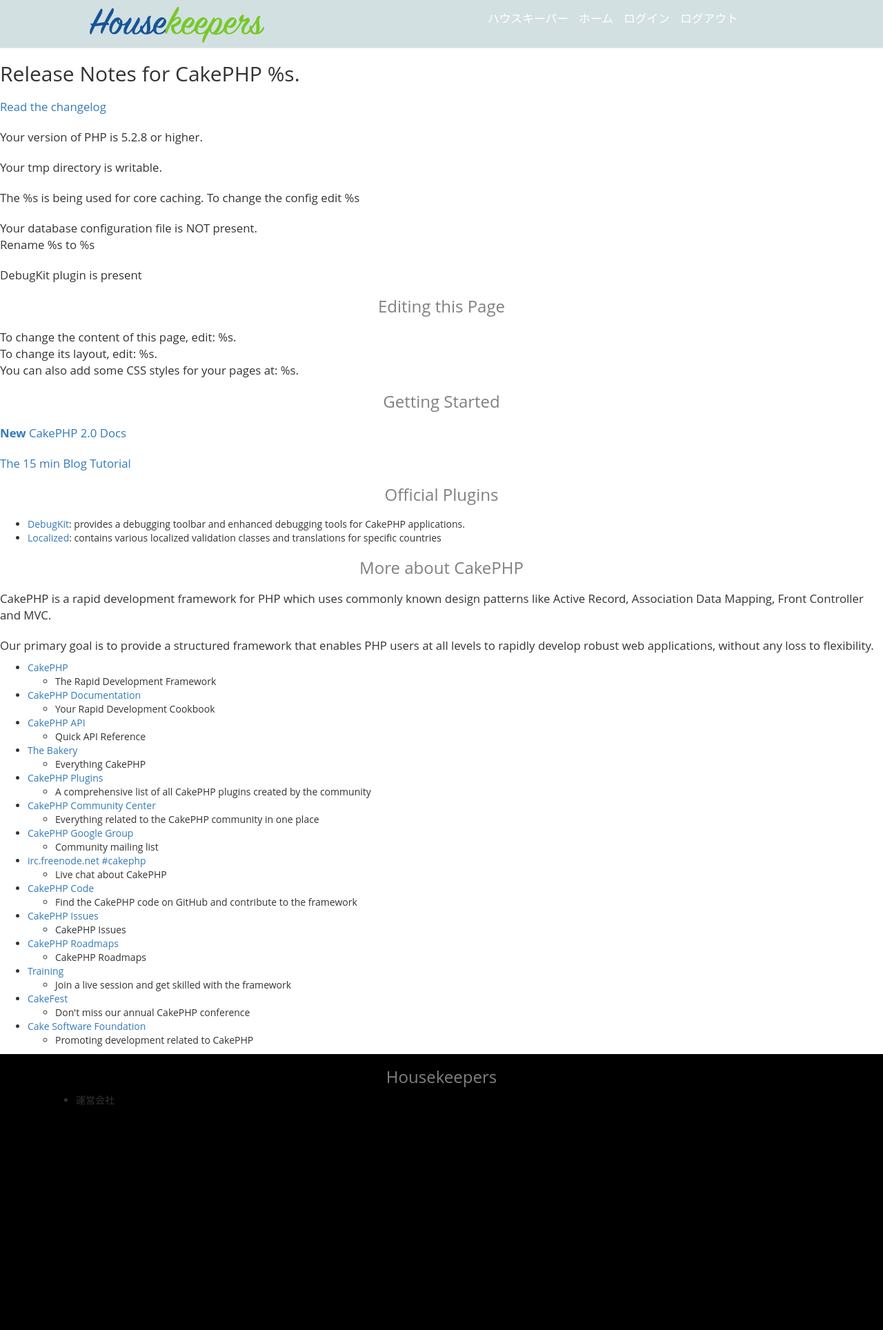
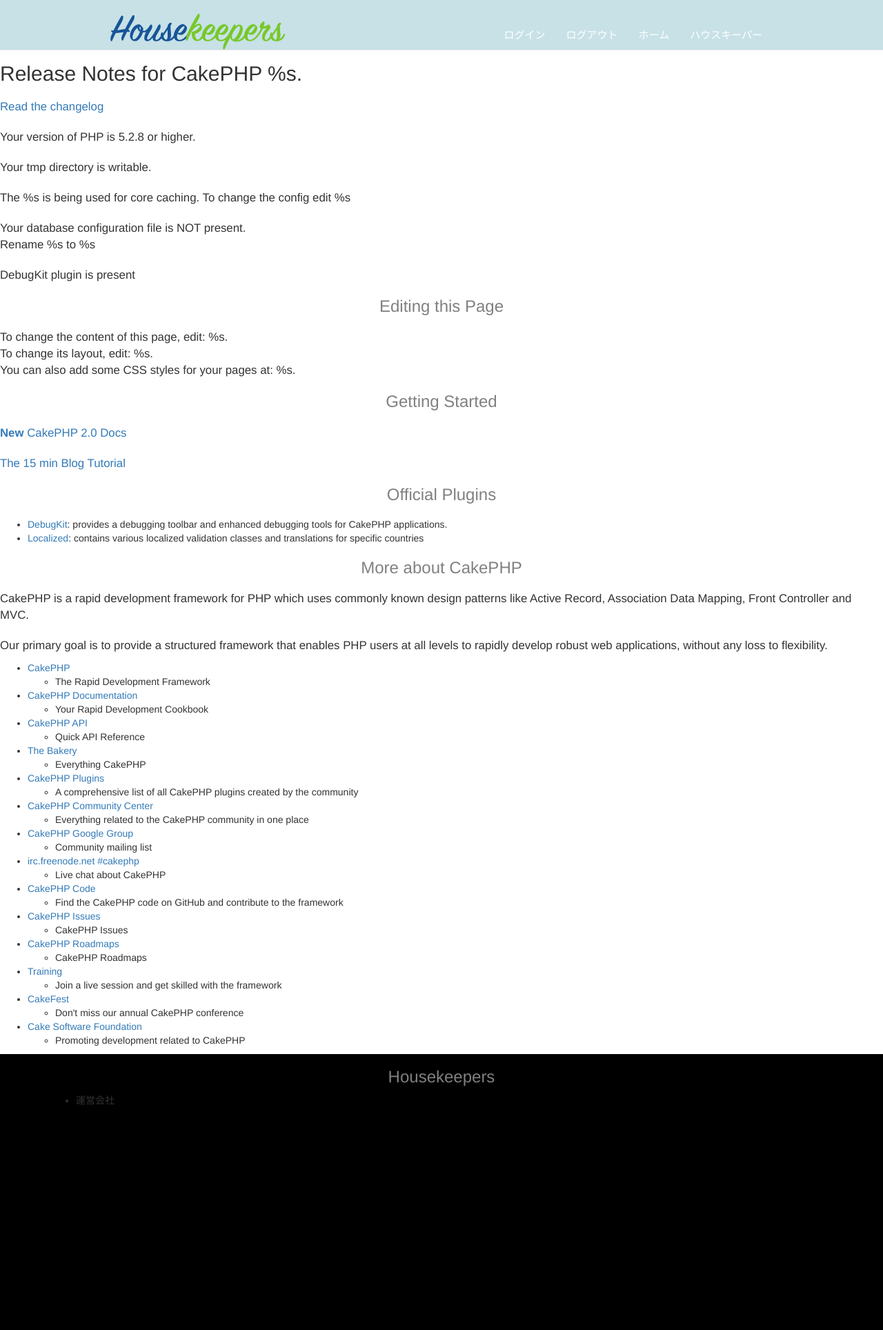
Before and after one commit to yoheisugiyama/Housekeepers, a CakePHP app: the page made by app/View/Pages/home.ctp in a window 1280 px wide. Shown: the whole page at 69% size. Run offline with PHP 8.4 and a stand-in for CakePHP, Linux system fonts and the light colour scheme; the template is opened without the code that fills it, so the values that code supplies are empty; some libraries are stand-ins or nearby versions.

Commit message:
Top Photo Changed

```diff
--- a/app/View/Layouts/default.ctp
+++ b/app/View/Layouts/default.ctp
@@ -15,7 +15,7 @@
     <!-- Bootstrap core CSS -->
     <?php echo $this->Html->css('bootstrap', null, array('media'=>"screen, projection")); ?>
     <?php echo $this->Html->css('style', null, array("screen, projection")); ?>
-    <?php echo $this->Html->css('jquery.bxslider.css', null, array("screen, projection")); ?>
+
 
     <!-- <link href="css/carousel.css" rel="stylesheet"> -->
 
@@ -28,14 +28,14 @@
 <body>
 
 <nav class="navbar navbar-default navbar-fixed-top">
-    <div class="container">
-        <!--        <h1 class="navbar-text">HouseKeepers.jp</h1>-->
+    <div class="row">
         <?php echo $this->Html->image('housekeepers_logo.png', array('alt'=>'Housekeepers', 'class'=>'logo', 'url'=>array('controller'=>'users','action'=>'index'))) ?>
-        <p class="navbar-text navbar-right"><?php  echo $this->Html->link('ログアウト', array('class'=>'navbar-link','controller'=>'users', 'action'=>'logout')) ?> </p>
-        <p class="navbar-text navbar-right"><?php  echo $this->Html->link('ログイン', array('class'=>'navbar-link','controller'=>'users', 'action'=>'login')) ?> </p>
-        <p class="navbar-text navbar-right"><?php  echo $this->Html->link('ホーム', array('class'=>'navbar-link','controller'=>'users', 'action'=>'index')) ?> </p>
-        <p class="navbar-text navbar-right"><?php  echo $this->Html->link('ハウスキーパー', array('class'=>'navbar-link','controller'=>'housekeepers', 'action'=>'index')) ?> </p>
-
+        <ul class="nav">
+            <li><?php  echo $this->Html->link('ログイン', array('class'=>'navbar-link','controller'=>'users', 'action'=>'login')) ?> </li>
+            <li><?php  echo $this->Html->link('ログアウト', array('class'=>'navbar-link','controller'=>'users', 'action'=>'logout')) ?> </li>
+            <li><?php  echo $this->Html->link('ホーム', array('class'=>'navbar-link','controller'=>'users', 'action'=>'index')) ?> </li>
+            <li><?php  echo $this->Html->link('ハウスキーパー', array('class'=>'navbar-link','controller'=>'housekeepers', 'action'=>'index')) ?> </li>
+        </ul>
     </div>
 </nav>
 
--- a/app/webroot/css/style.css
+++ b/app/webroot/css/style.css
@@ -1,25 +1,45 @@
 
+body{
+   font-family:Avenir, 'Helvetica neue', Helvetica, '游ゴシック', YuGothic, 'ヒラギノ角ゴ Pro W3', 'Hiragino Kaku Gothic Pro', メイリオ, Meiryo, 'ＭＳ Ｐゴシック', sans-serif !important;
+}
 
 .navbar{
-    background-color: #D3E0E2;
+    background-color: #c7e1e7;
     color: white;
-
-}
-.navbar-text>a{
-    color: white;
+    text-align: right;
 
 }
 
-.navbar-right{
-    margin-right: 140px;
+.row{
+    width: 960px;
+    margin:0 auto;
+    position:relative;
+
 }
 
-.navbar img{
-    padding-top: 10px;
+.logo{
+    margin-top: 20px;
+    float:left;
 }
 
-.bx-wrapper img{
-    height: 450px;
+
+ul.nav{
+    list-style-type: none;
+    float: right;
+    display:inline;
+    margin-top:30px;
+    font-size: 15px;
+
+
+}
+
+.nav>li{
+    float:left;
+}
+
+.nav>li a{
+    color:white;
+
 }
 
 
@@ -47,16 +67,6 @@
     z-index: 2;
 }
 
-.logo{
-    margin-left: 60px;
-}
-
-.row{
-    width: 1024px;
-    margin:0 auto;
-    text-align: center;
-
-}
 
 body{
     padding-top:70px;
--- a/app/webroot/js/main.js
+++ b/app/webroot/js/main.js
@@ -1,19 +1,3 @@
-$(function() {
-
-
-    $('h1').hide().fadeIn('slow');
-
-});
-
-
-
-$(document).ready(function(){
-  $('.bxslider').bxSlider({
-  mode: 'horizontal',
-  captions: true,
-  auto:true
-    });
-});
 
 
 $('body').append("<div id='glayLayer'></div>");
```
Also changed, not shown: other parts of app/webroot/css/style.css (+20 -48 lines), app/View/Users/index.ctp (+14 -26 lines).
